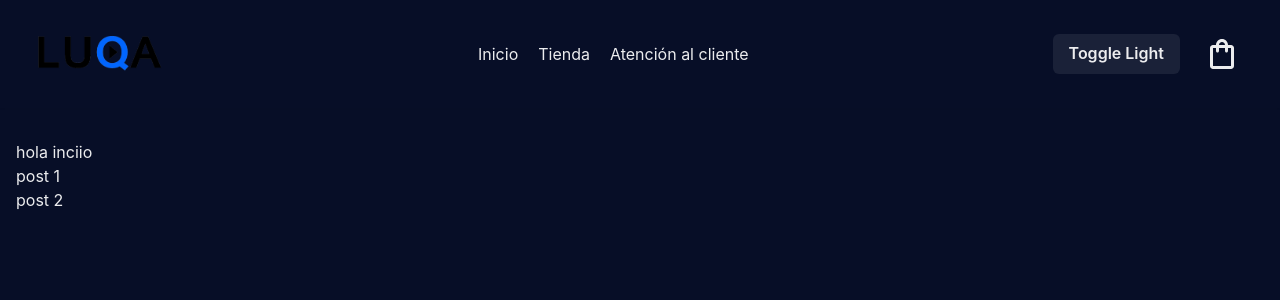
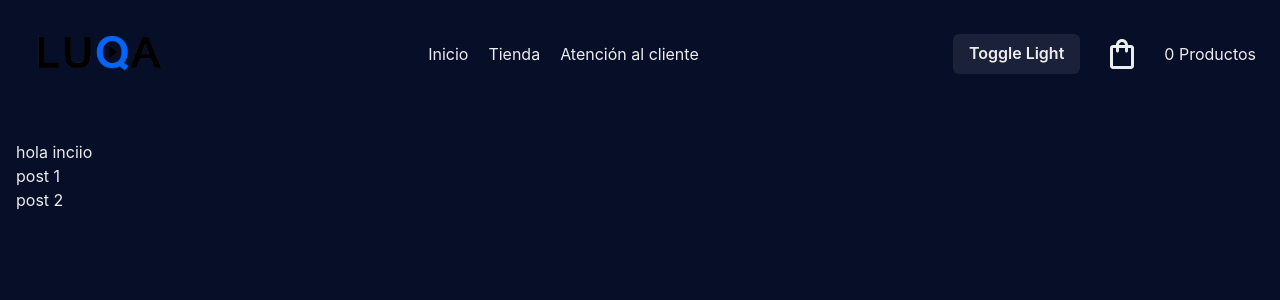
Before and after one commit to iamelyg/luqa, a Next.js app: page / in a window 1280 px wide. Shown: the top 300 px of the page. Built offline with nearby package versions, Linux system fonts and the light colour scheme.

Commit message:
add store context

```diff
--- a/components/navbar/DesktopNavbar.tsx
+++ b/components/navbar/DesktopNavbar.tsx
@@ -1,4 +1,4 @@
-import { Image, Flex, Button, HStack, Icon, useColorMode, useColorModeValue, chakra } from '@chakra-ui/react';
+import { Image, Flex, Button, HStack, Icon, useColorMode, useColorModeValue, chakra, Text } from '@chakra-ui/react';
 import Logo from '../../public/logo-luqa-pe.png';
 import React from "react";
 import Link from 'next/link';
@@ -9,12 +9,14 @@ import { mode } from '@chakra-ui/theme-tools'
 
 import { INFORMATION } from '@/app/constants';
 import { useTodoContext } from '@/pages/tienda/StoreProvider';
+import { useStoreContext } from '@/pages/tienda/context/store.context.d';
 
 
 
 const DesktopNavbar: React.FC = () => {
     const { colorMode, toggleColorMode } = useColorMode();
     const { saveTodo } = useTodoContext();
+    const { cart } = useStoreContext();
 
     // const bg = useColorModeValue('red.500', 'red.200');
     const bg = useColorModeValue('white', 'gray.800')
@@ -45,6 +47,7 @@ const DesktopNavbar: React.FC = () => {
                     <Button variant='ghost' h={68} w={68} borderRadius={999} onClick={() => saveTodo({ title: 'hola', description: 'njcdn', status: 'k', id: 'dnc' })}>
                         <Icon as={MdOutlineShoppingBag} w={9} h={9} />
                     </Button>
+                    <Text>{cart.length} Productos</Text>
                 </HStack>
 
             </Flex>
--- a/pages/_app.tsx
+++ b/pages/_app.tsx
@@ -6,11 +6,13 @@ import MobileDrawer from '@/components/navbar/Mobile';
 
 import theme from '@/theme';
 import TodoProvider from './tienda/StoreProvider';
+import { StoreProvider } from './tienda/context/store.context.d';
 
 const App: React.FC<AppProps> = ({ Component, pageProps }) => {
   return (
     <ChakraProvider theme={theme}>
       <TodoProvider>
+        <StoreProvider>
           <DesktopNavbar />
           <Container
             marginY={4}
@@ -19,6 +21,7 @@ const App: React.FC<AppProps> = ({ Component, pageProps }) => {
             <Component {...pageProps} />
           </Container>
           <MobileDrawer />
+        </StoreProvider>
       </TodoProvider>
     </ChakraProvider>
   )
--- /dev/null
+++ b/pages/tienda/context/store.context.d.tsx
@@ -0,0 +1,37 @@
+
+import { Product } from '@/product/types';
+import { useContext, createContext, useState } from 'react';
+import { StoreContextType } from './types';
+
+const TodoContext = createContext<StoreContextType | null>(null);
+
+interface Props {
+    children: React.ReactNode
+}
+
+const StoreProvider: React.FC<Props> = ({ children }) => {
+    const [cart, setCart] = useState<Product[]>([]);
+
+    const addToCart = (product: Product) => {
+        setCart(state => state.concat(product))
+    }
+
+    const removeFromCart = (product: Product) => {
+
+    }
+    return <TodoContext.Provider value={{ cart, addToCart, removeFromCart }}>{children}</TodoContext.Provider>;
+};
+
+const useStoreContext = () => {
+    const currentUserContext = useContext(TodoContext) as StoreContextType;
+
+    if (!currentUserContext) {
+        throw new Error(
+            "useCurrentUser has to be used within <CurrentUserContext.Provider>"
+        );
+    }
+
+    return currentUserContext;
+};
+
+export { StoreProvider, useStoreContext }
--- a/pages/tienda/index.tsx
+++ b/pages/tienda/index.tsx
@@ -5,6 +5,7 @@ import { motion, AnimatePresence, AnimateSharedLayout } from "framer-motion";
 
 import api from "@/product/api";
 import { Product } from "@/product/types";
+import { useStoreContext } from "./context/store.context.d";
 
 interface Props {
   products: Product[]
@@ -15,6 +16,7 @@ const parseCurrency = (value: number): String => value.toLocaleString('es-PE', {
 const Market: React.FC<Props> = ({ products }) => {
   const [cart, setCart] = useState<Product[]>([]);
   const [selectedImage, setSelectedImage] = useState<string>('');
+  const { addToCart } = useStoreContext();
 
   const text = useMemo(() => cart
     .reduce((message, product) => message.concat(`* ${product.title} - ${parseCurrency(product.price)}\n`), '')
@@ -40,7 +42,8 @@ const Market: React.FC<Props> = ({ products }) => {
 
           </CardBody>
           <CardFooter paddingTop={0} gap={1}>
-            <Button variant='outline' colorScheme='brand' onClick={() => setCart(state => state.concat(product))}>
+            {/* <Button variant='outline' colorScheme='brand' onClick={() => setCart(state => state.concat(product))}> */}
+            <Button variant='outline' colorScheme='brand' onClick={() => addToCart(product) }>
               Agregar al carrito
             </Button>
           </CardFooter>
```
Also changed, not shown: pages/tienda/context/types.d.ts (+9 -0 lines). Lines whose indentation alone changed are shown as unchanged.
